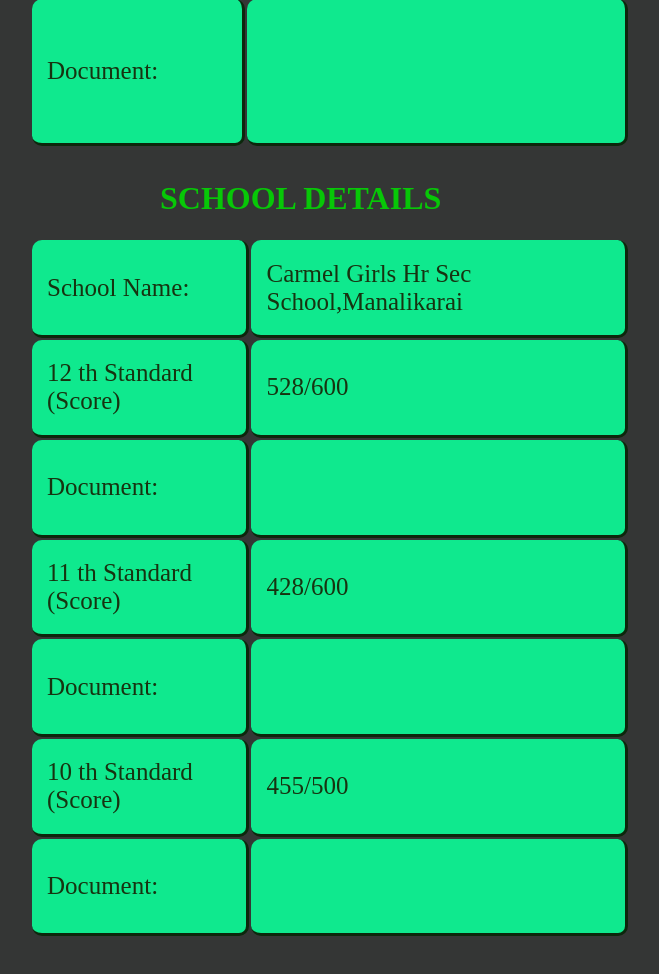
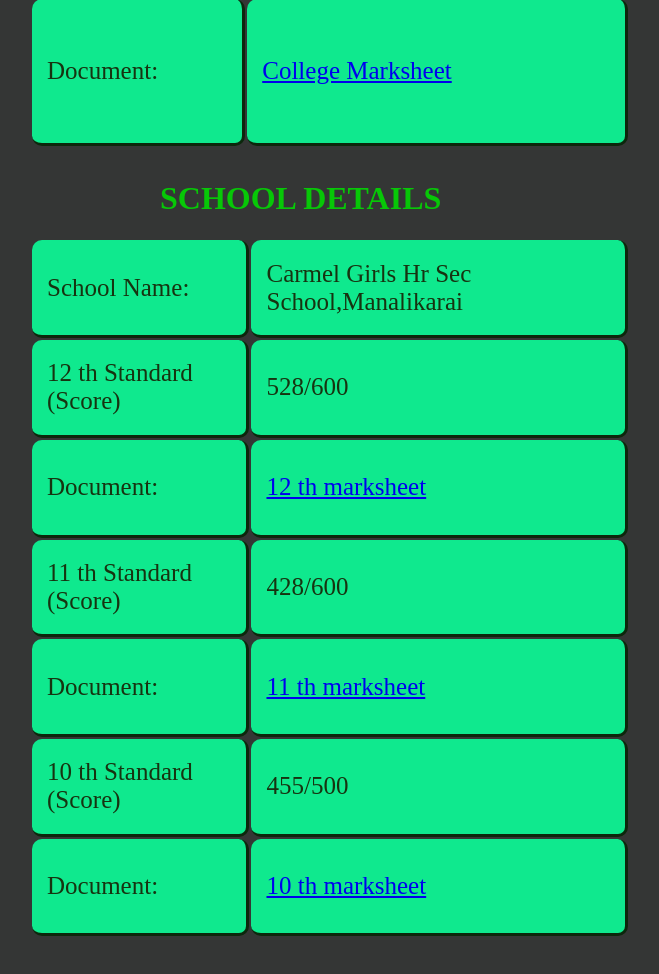
Before and after one commit to Rejitha-G/PORTFOLIO-REJITHA-STATIC_PAGE, a plain HTML site: page about-me.html in a window 1280 px wide. Shown: the part 1054-2028 px from the top of the page, without its empty margins (350-1009 px from the left). Drawn offline with Linux system fonts and the light colour scheme.

Commit message:
Update about-me.html

```diff
--- a/about-me.html
+++ b/about-me.html
@@ -19,7 +19,7 @@
 
             </p>
             </div>
-            <div class="container2">
+      <div class="container2">
                 <h1>COLLEGE DETAILS</h1>
                 <table>
                     <tr>
@@ -32,7 +32,9 @@
                         </tr>
                     <tr>
                         <td>Document:</td>
-                        <td><img src=""></td>
+                        <td><a href="https://drive.google.com/uc?export=download&id=1oUnw8Tnm10m9XQNuWoQgEYNnJWG9XvHs" download="certificate4.jpg">
+                         College Marksheet
+                        </a></td>
                     </tr>
                 </table>
             </div>
@@ -49,7 +51,9 @@
                         </tr>
                     <tr>
                         <td class="schooltd">Document:</td>
-                        <td class="schooltd"><img src=""></td>
+                        <td class="schooltd"> <a href="https://drive.google.com/uc?export=download&id=1wCbib1dc-lJGvc7nJfH7GLThOMCIwllX" download="certificate4.jpg">
+                            12 th marksheet
+                        </a></td>
                     </tr>
                     <tr>
                         <td class="schooltd">11 th Standard (Score)</td>
@@ -57,14 +61,18 @@
                     </tr>
                 <tr>
                     <td class="schooltd">Document:</td>
-                    <td class="schooltd"><img src=""></td>
+                    <td class="schooltd"><a href="https://drive.google.com/uc?export=download&id=16R7Ga3nfDrOmr8ysoWiKlmbhm1QW-LA1" download="certificate4.jpg">
+                        11 th marksheet
+                    </a></td>
                 </tr>
                 <tr>
                     <td class="schooltd">10 th Standard (Score)</td>
                     <td class="schooltd">455/500</td>
             <tr>
                 <td class="schooltd">Document:</td>
-                <td class="schooltd"><img src=""></td>
+                <td class="schooltd"><a href="https://drive.google.com/uc?export=download&id=1SbkefurhufLF9gA8bsC_ZHxbluTUCFvA" download="certificate4.jpg">
+                    10 th marksheet
+                </a></td>
             </tr>
                 </table>
             </div>
```
